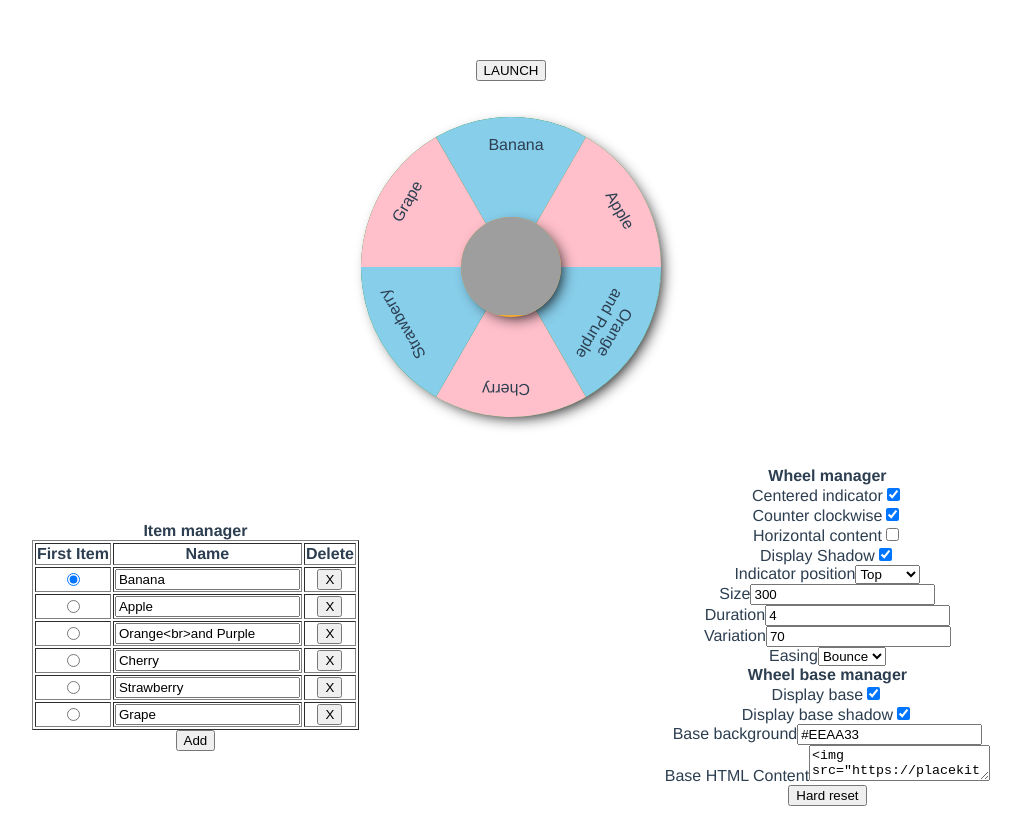
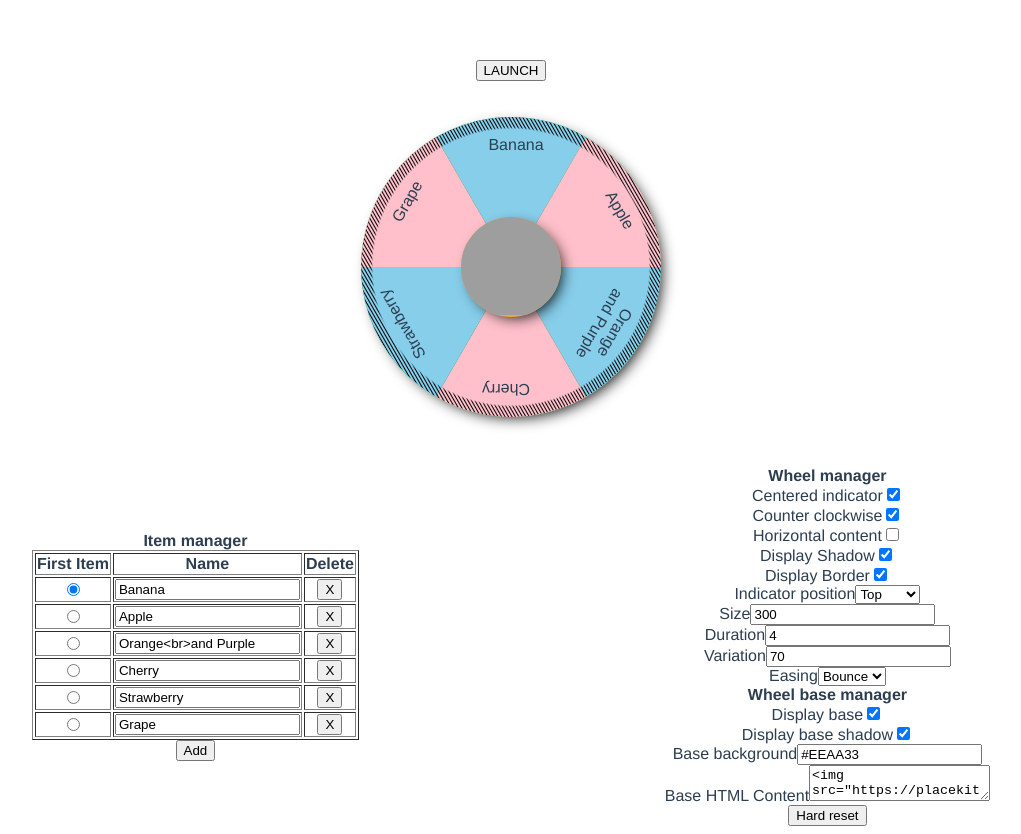
Before and after one commit to nitocode/WheelOfFortune, a Vue app: page / in a window 1280 px wide. Shown: the whole page, without its empty margins (129-1150 px from the left). Built offline with nearby package versions, Linux system fonts and the light colour scheme; grey boxes are pictures that could not be loaded.

Commit message:
Add WIP: Wheel Border

```diff
--- a/src/App.vue
+++ b/src/App.vue
@@ -12,6 +12,7 @@
       :indicator-position="wheelSettings.indicatorPosition"
       :size="wheelSettings.size"
       :display-Shadow="wheelSettings.displayShadow"
+      :display-border="wheelSettings.displayBorder"
       :duration="wheelSettings.duration"
       :result-variation="wheelSettings.resultVariation"
       :easing="wheelSettings.easing"
@@ -73,6 +74,7 @@ export default {
         easing: "bounce",
         counterClockwise: true,
         horizontalContent: false,
+        displayBorder: true,
         baseDisplay: true,
         baseDisplayShadow: true,
         baseBackground: "#EEAA33",
--- a/src/components/WheelManager.vue
+++ b/src/components/WheelManager.vue
@@ -28,6 +28,11 @@
     <div>
       <label for="shadow">Display Shadow</label>
       <input id="shadow" type="checkbox" v-model="settings.displayShadow" />
+    </div>
+    <!-- DISPLAY BORDER -->
+    <div>
+      <label for="border">Display Border</label>
+      <input id="border" type="checkbox" v-model="settings.displayBorder" />
     </div>
     <!-- INDICATOR POSITION -->
     <div>
--- a/src/components/WheelOfFortune.vue
+++ b/src/components/WheelOfFortune.vue
@@ -26,7 +26,7 @@
     <div
       @click="launchWheel()"
       class="wheel"
-      :class="`easing-${easing}`"
+      :class="[`easing-${easing}`, { 'wheel-border': displayBorder }]"
       :style="{
         width: `${size}px`,
         height: `${size}px`,
@@ -132,6 +132,11 @@ export default {
       type: Boolean,
       required: false,
       default: false,
+    },
+    displayBorder: {
+      type: Boolean,
+      required: false,
+      default: true,
     },
     baseDisplay: {
       type: Boolean,
@@ -240,12 +245,21 @@ export default {
   }
   &.indicator-right {
     transform: rotate(90deg);
+    .wheel-base {
+      transform: translate(-50%, -50%) rotate(-90deg);
+    }
   }
   &.indicator-bottom {
     transform: rotate(180deg);
+    .wheel-base {
+      transform: translate(-50%, -50%) rotate(-180deg);
+    }
   }
   &.indicator-left {
     transform: rotate(270deg);
+    .wheel-base {
+      transform: translate(-50%, -50%) rotate(-270deg);
+    }
   }
 }
 .wheel-shadow {
@@ -265,6 +279,7 @@ export default {
   justify-content: center;
   align-items: center;
   overflow: hidden;
+  transition: transform 1s ease-in-out;
   transform: translate(-50%, -50%);
   &-shadow {
     box-shadow: 5px 5px 15px -5px #000000;
@@ -282,6 +297,27 @@ export default {
   }
   &.easing-bounce {
     transition: transform cubic-bezier(0.34, 1.56, 0.64, 1);
+  }
+
+  &-border:after {
+    content: "";
+    width: 100%;
+    height: 100%;
+    position: absolute;
+    left: 0;
+    top: 0;
+    z-index: 3;
+    border-radius: 50%;
+    background-image: linear-gradient(
+      to left,
+      black 33%,
+      rgba(255, 255, 255, 0) 0%
+    );
+    background-position: bottom;
+    background-size: 3px 1px;
+    /* background:linear-gradient(red,purple,orange); */
+    -webkit-mask: radial-gradient(transparent 65%, #000 66%);
+    mask: radial-gradient(transparent 65%, #000 66%);
   }
 
   &-item {
```
